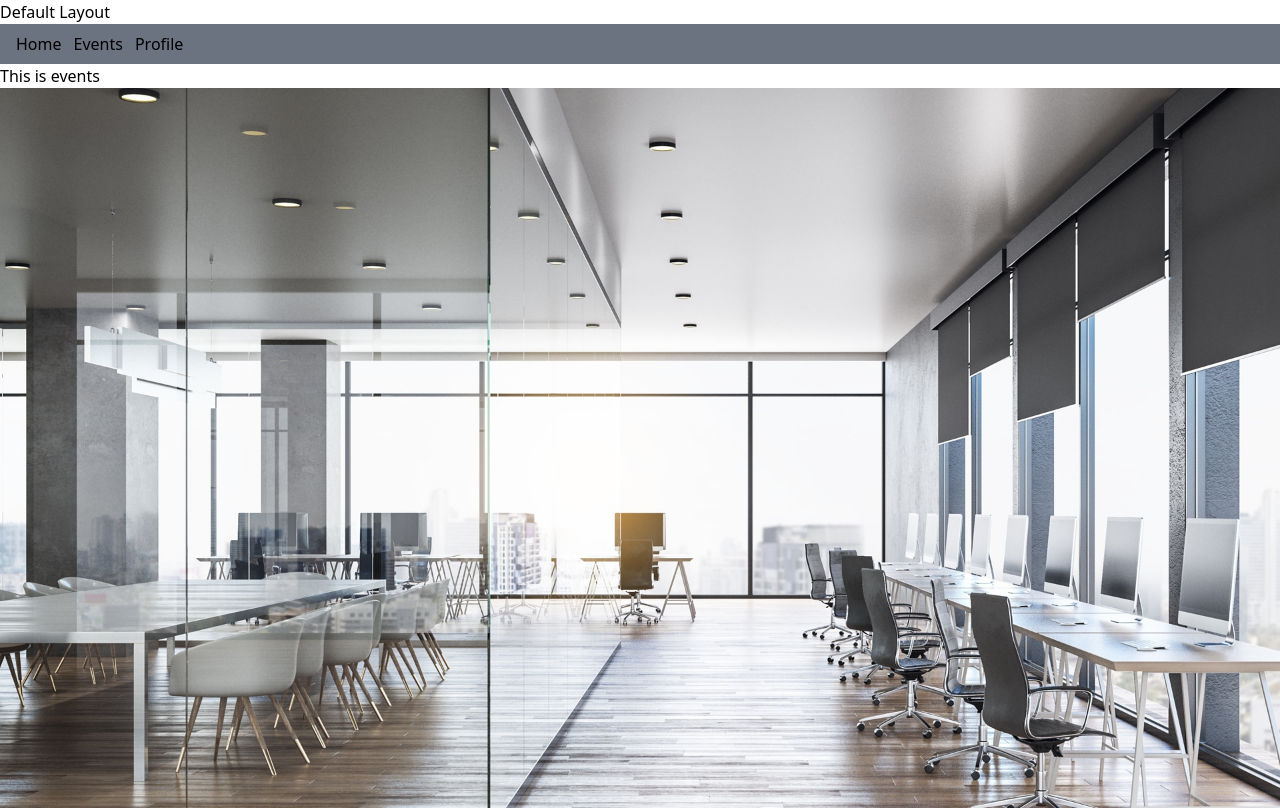
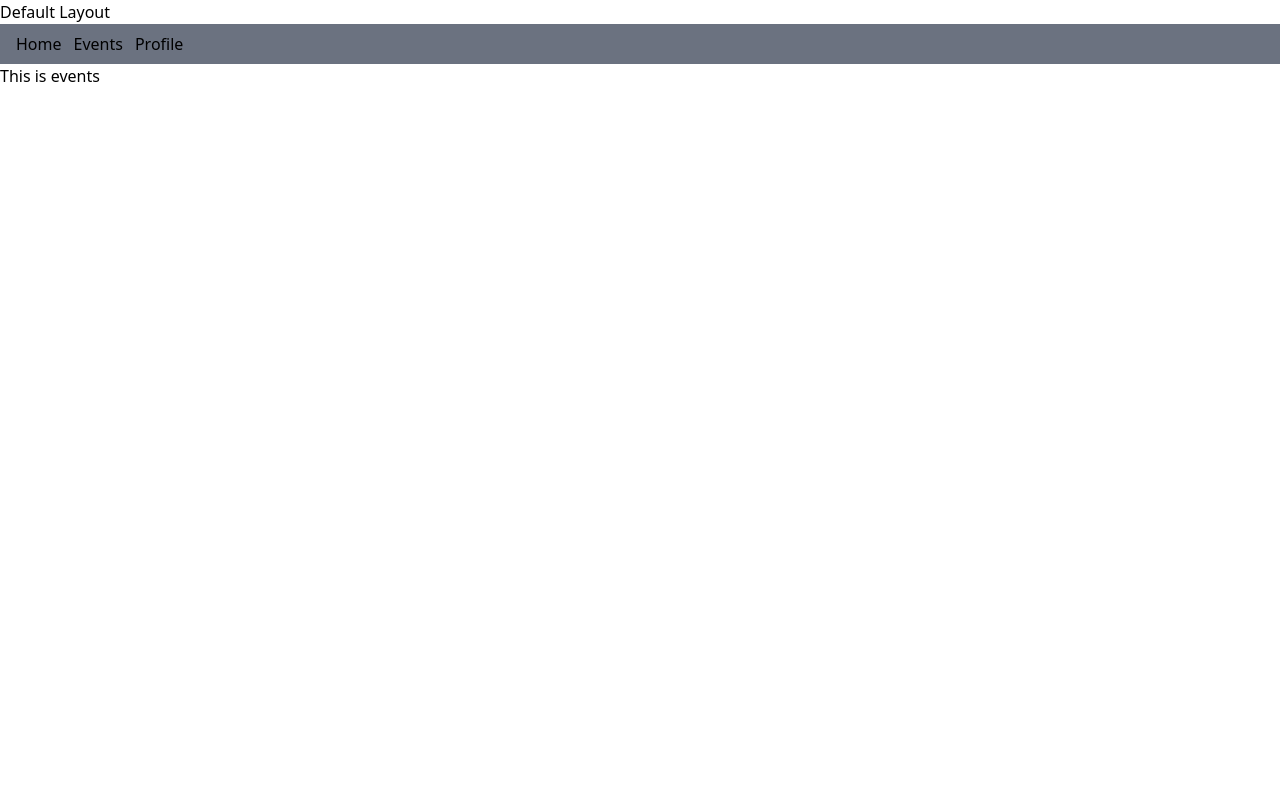
Before and after one commit to Mikeshets/MY_NUXT_PROJECT, a Nuxt app: page /Events in a window 1280 px wide. Built offline with nearby package versions, Linux system fonts and the light colour scheme.

Commit message:
Plugins Understanding

```diff
--- a/pages/Events/index.vue
+++ b/pages/Events/index.vue
@@ -1,7 +1,13 @@
+<script setup>
+const { $sayHello } = useNuxtApp()
+console.log(useNuxtApp())
+</script>
+
 <template>
     <div>
         <p>This is events</p>
+        {{ $sayHello('Mikesh') }}
         <!-- <img src="~/assets/1.jpg" alt="" srcset=""> -->
-        <img src="@/assets/1.jpg" alt="" srcset="">
+        <!-- <img src="@/assets/1.jpg" alt="" srcset=""> -->
     </div>
 </template>
--- a/pages/Profile/index.vue
+++ b/pages/Profile/index.vue
@@ -3,8 +3,8 @@ definePageMeta({
     layout:"custom",
 })
 
-const { sayHello } = useUtils()
-sayHello()
+// const { sayHello } = useUtils()
+// sayHello()
 </script>
 
 
--- /dev/null
+++ b/plugins/myPlugins.ts
@@ -0,0 +1,8 @@
+export default defineNuxtPlugin(nuxtApp => {
+    // console.log(nuxtApp)
+    return {
+        provide: {
+            sayHello: (msg: string) => console.log(`Hello ${msg}`)
+        }
+    }
+  })
```
